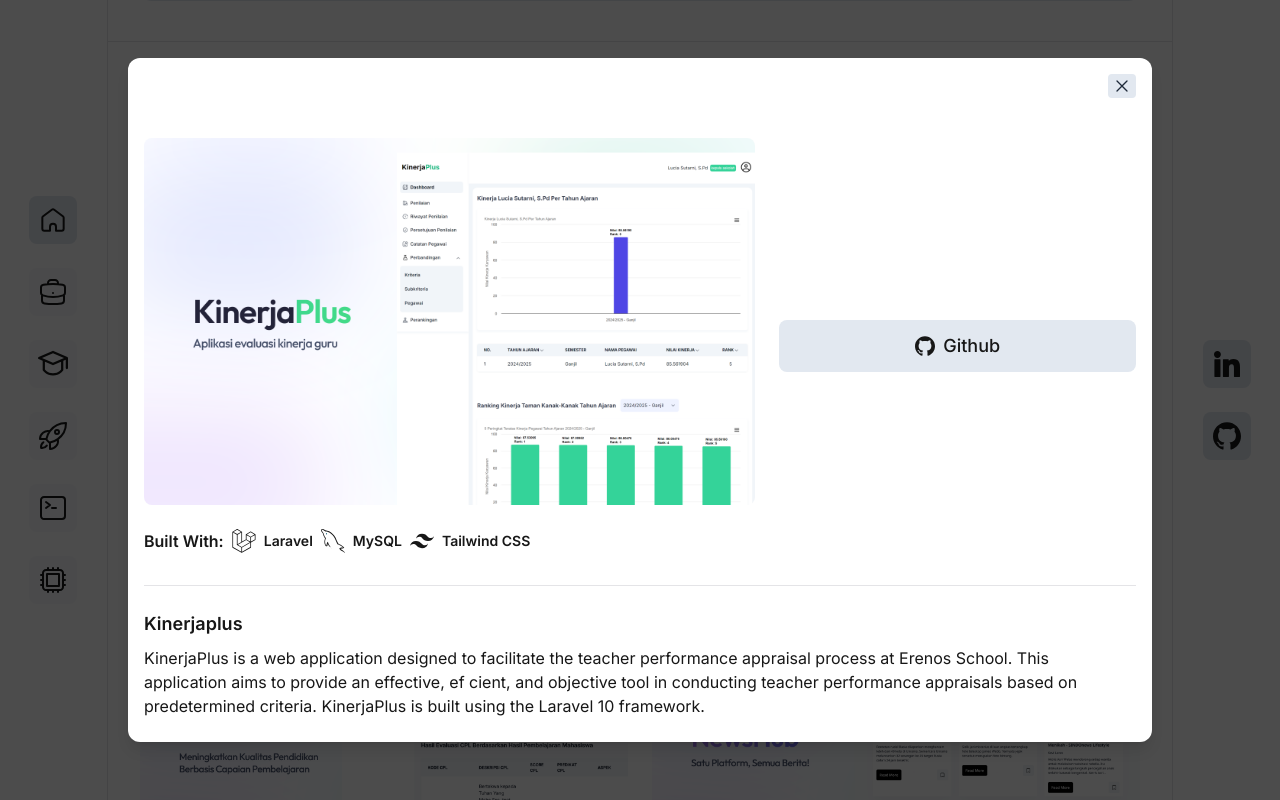
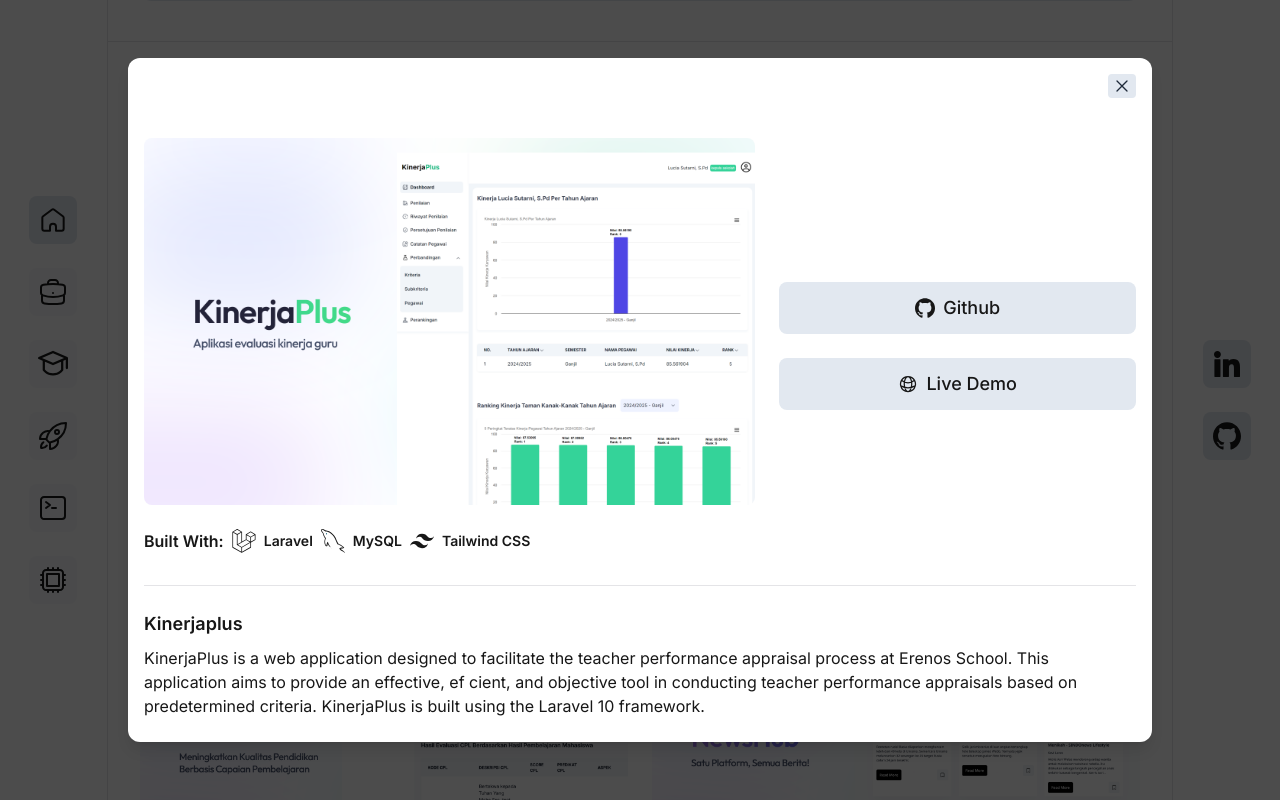
Before and after one commit to danisec/portofolio, a Next.js app: page / in a window 1280 px wide. Both pictures are taken after a click on the button "Kinerjaplus". Shown: the part 3245-4045 px from the top of the page. Built offline with nearby package versions, Linux system fonts and the light colour scheme.

Commit message:
feat(showcase): add live demo link to showcase items

```diff
--- a/src/app/home/Showcase.tsx
+++ b/src/app/home/Showcase.tsx
@@ -9,6 +9,7 @@
 import CloseIcon from '@/components/atoms/svg/Close';
 import GithubIcon from '@/components/atoms/svg/Github';
 import getShowcases from '@/data/showcases';
+import Browser from '@/components/atoms/svg/Browser';
 
 function Showcase() {
   const [isOpen, setIsOpen] = useState<number | null>(null);
@@ -193,6 +194,26 @@
                           <GithubIcon $className="w-5 h-5 size-5 dark:text-white" />
                           Github
                         </Link>
+
+                        {showcases[isOpen].liveDemo && (
+                          <Link
+                            target="_blank"
+                            className={clsx(
+                              ['w-full'],
+                              ['flex flex-row'],
+                              ['items-center justify-center'],
+                              ['gap-2'],
+                              ['text-base font-medium lg:text-lg'],
+                              ['rounded-lg'],
+                              ['bg-slate-200 py-3 dark:bg-neutral-800'],
+                              ['hover:bg-slate-300 dark:hover:bg-neutral-800/80'],
+                            )}
+                            href={showcases[isOpen].liveDemo as string}
+                          >
+                            <Browser $className="w-5 h-5 size-5 dark:text-white" />
+                            Live Demo
+                          </Link>
+                        )}
                       </div>
                     </div>
 
```
